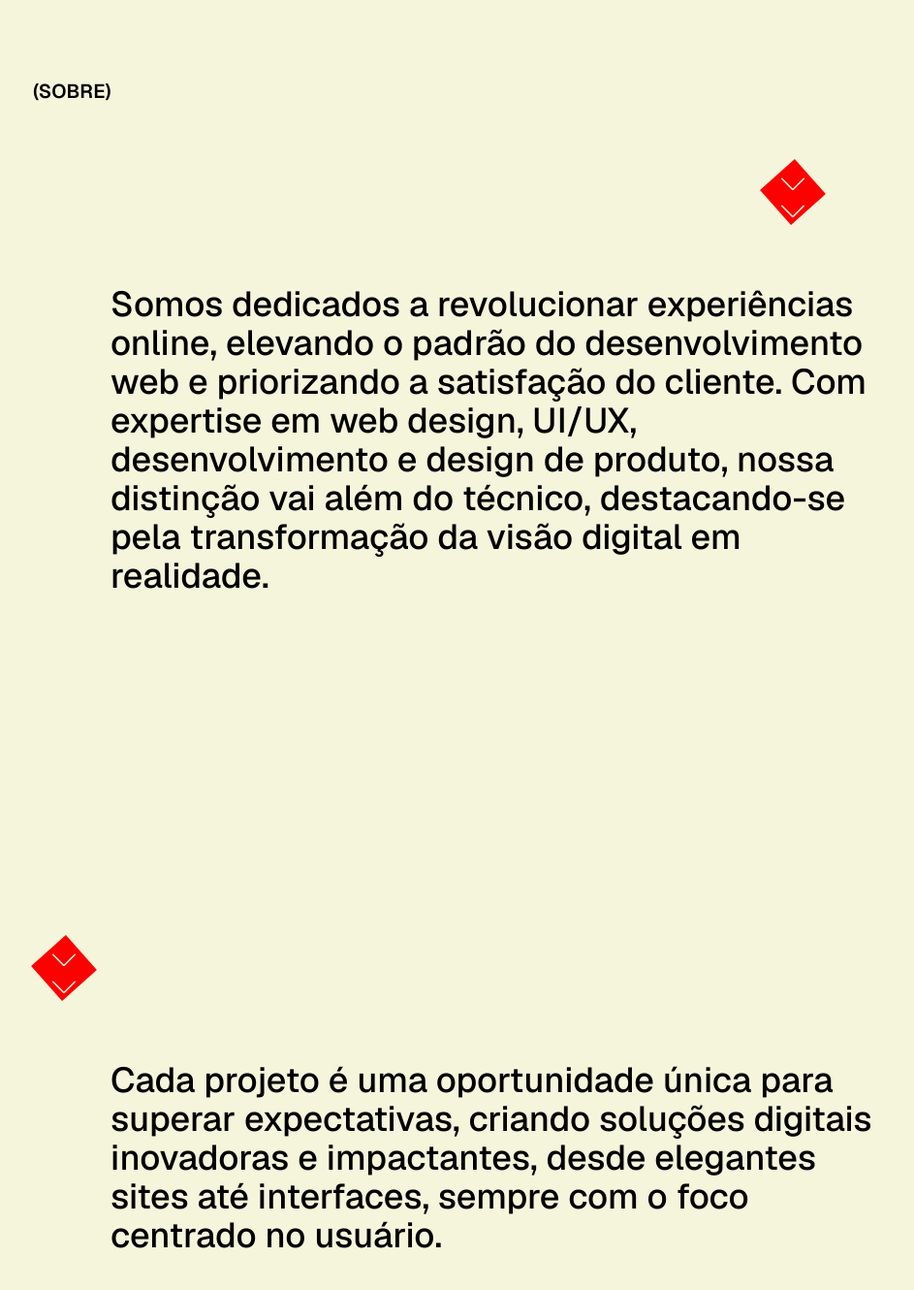
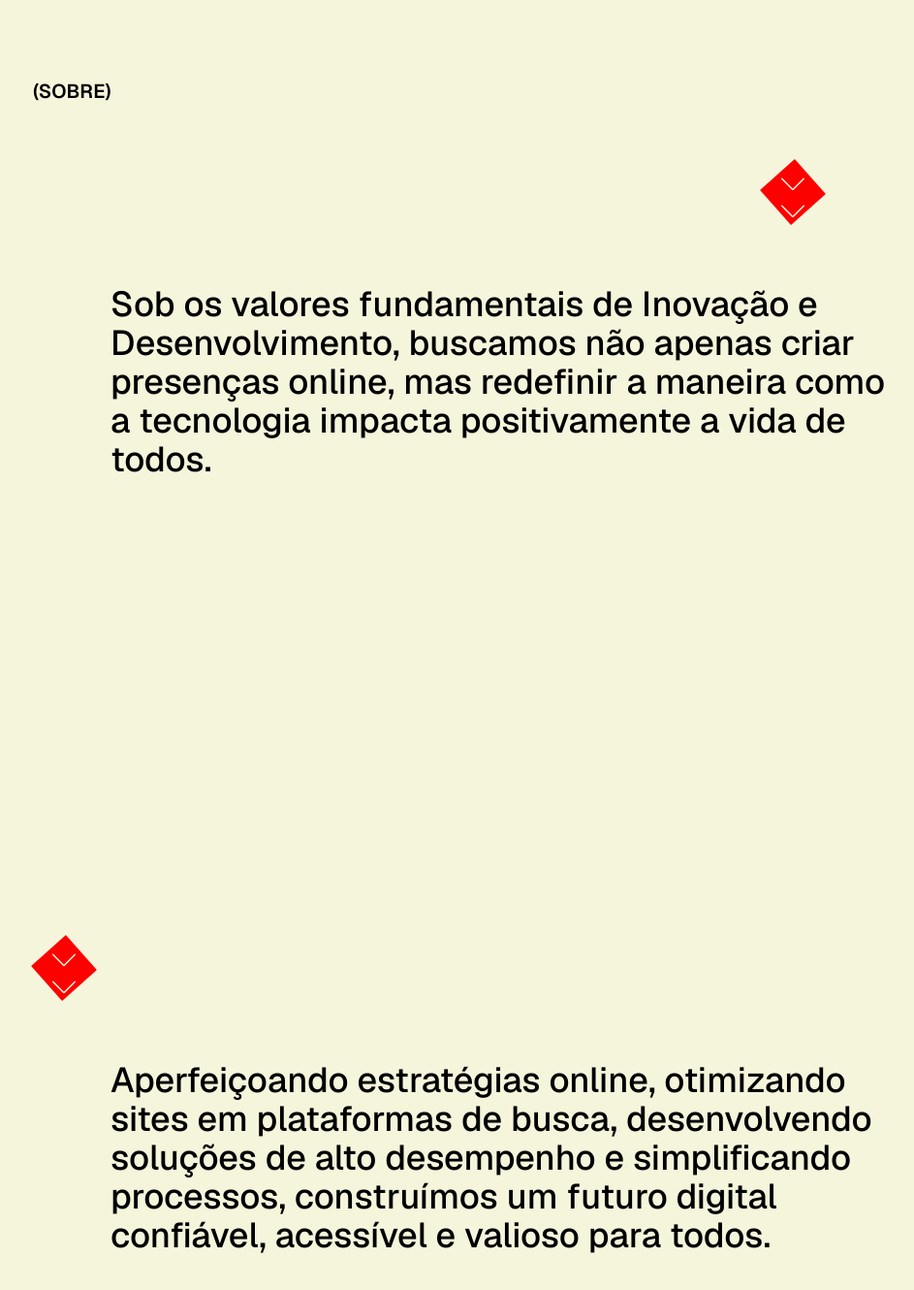
Before and after one commit to cbxcvl/capic, a Next.js app: page / in a window 1280 px wide. Shown: the part 810-2140 px from the top of the page at 97% size, without its empty margins (174-1117 px from the left). Built offline with nearby package versions, Linux system fonts and the light colour scheme.

Commit message:
Update About section content

```diff
--- a/src/sections/About.tsx
+++ b/src/sections/About.tsx
@@ -46,7 +46,7 @@ export const About = () => {
             <div className="flex justify-end pr-12 md:pr-24 z-50">
               <Square />
             </div>
-            <SectionContent content="Somos dedicados a revolucionar experiências online, elevando o padrão do desenvolvimento web e priorizando a satisfação do cliente. Com expertise em web design, UI/UX, desenvolvimento e design de produto, nossa distinção vai além do técnico, destacando-se pela transformação da visão digital em realidade." />
+            <SectionContent content="Sob os valores fundamentais de Inovação e Desenvolvimento, buscamos não apenas criar presenças online, mas redefinir a maneira como a tecnologia impacta positivamente a vida de todos." />
           </m.div>
         </div>
         <div
@@ -62,7 +62,7 @@ export const About = () => {
             <div className="flex justify-start pl-6 md:pl-12 z-50">
               <Square />
             </div>
-            <SectionContent content="Cada projeto é uma oportunidade única para superar expectativas, criando soluções digitais inovadoras e impactantes, desde elegantes sites até interfaces, sempre com o foco centrado no usuário." />
+            <SectionContent content="Aperfeiçoando estratégias online, otimizando sites em plataformas de busca, desenvolvendo soluções de alto desempenho e simplificando processos, construímos um futuro digital confiável, acessível e valioso para todos." />
           </m.div>
         </div>
       </LazyMotion>
```
